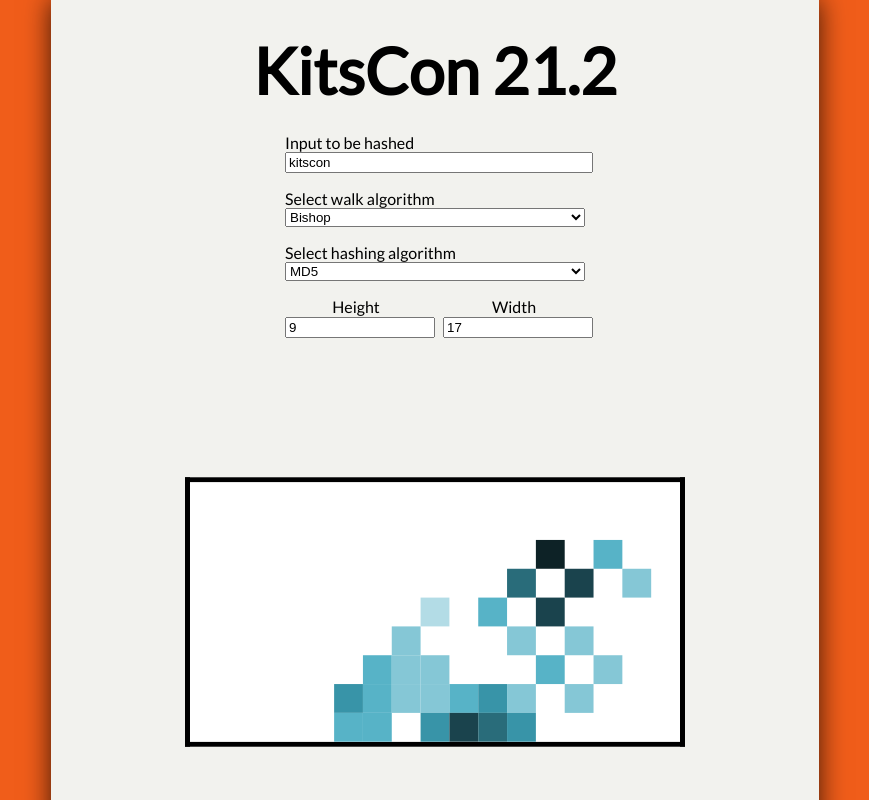
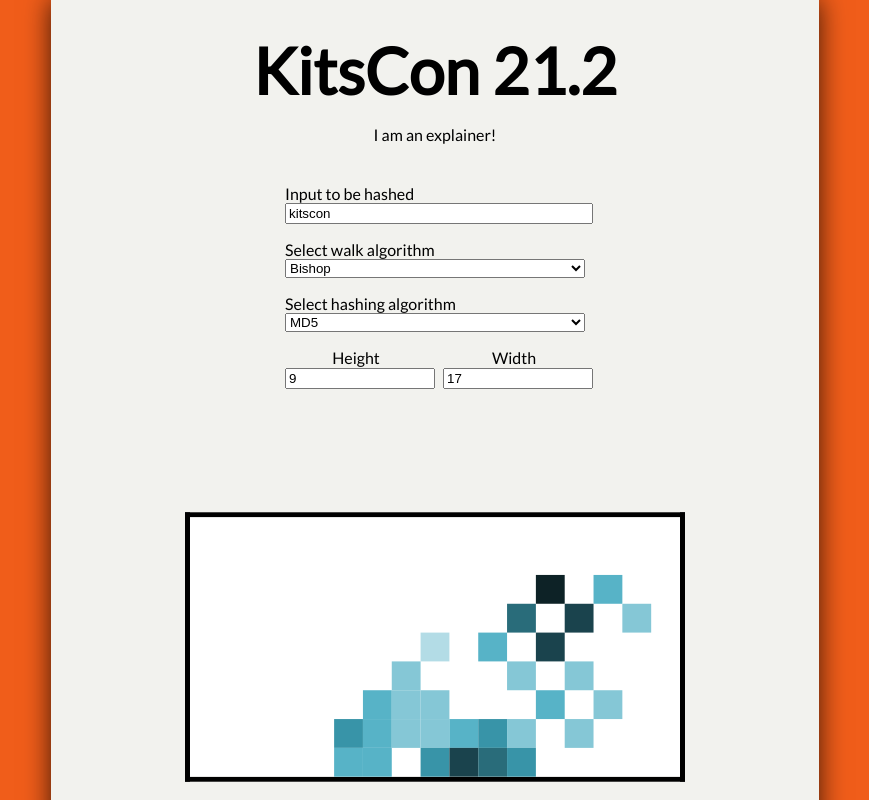
Before and after one commit to Doverstav/kitscon212, a React (Create React App) app: page / in a window 1280 px wide. Shown: the top 800 px of the page, without its empty margins (205-1074 px from the left). Built offline with nearby package versions, Linux system fonts and the light colour scheme.

Commit message:
Do some groundwork for an explainer

```diff
--- a/src/App.css
+++ b/src/App.css
@@ -21,6 +21,14 @@ body {
   font-size: 4em;
   margin: 0;
   margin-bottom: 16px;
+}
+
+.explainer {
+  max-width: 400px;
+  margin: auto;
+  margin-bottom: 32px;
+  padding-left: 8px;
+  padding-right: 8px;
 }
 
 .input-container {
--- a/src/App.tsx
+++ b/src/App.tsx
@@ -60,6 +60,9 @@ function App() {
   return (
     <div className="App">
       <h1 className="big-header">KitsCon 21.2</h1>
+      <p className="explainer">
+        I am an explainer!
+      </p>
       <div className="input-container">
         <label className="input-label">Input to be hashed</label>
         <input
@@ -96,7 +99,7 @@ function App() {
         </select>
       </div>
       <div className="input-container split-input-container">
-        <div className="split-input-divider" style={{marginRight: '8px'}}>
+        <div className="split-input-divider" style={{ marginRight: "8px" }}>
           <label className="input-label">Height</label>
           <input
             className="input-element"
@@ -106,7 +109,7 @@ function App() {
             onChange={(event) => setBoardHeight(Number(event.target.value))}
           />
         </div>
-        <div className="split-input-divider" style={{marginLeft: '8px'}}>
+        <div className="split-input-divider" style={{ marginLeft: "8px" }}>
           <label className="input-label">Width</label>
           <input
             className="input-element"
@@ -117,9 +120,6 @@ function App() {
           />
         </div>
       </div>
-      <div className="input-container">
-
-      </div>
       <CanvasBoard {...stringBoardProps} />
       <StringBoard {...stringBoardProps} />
     </div>
```
